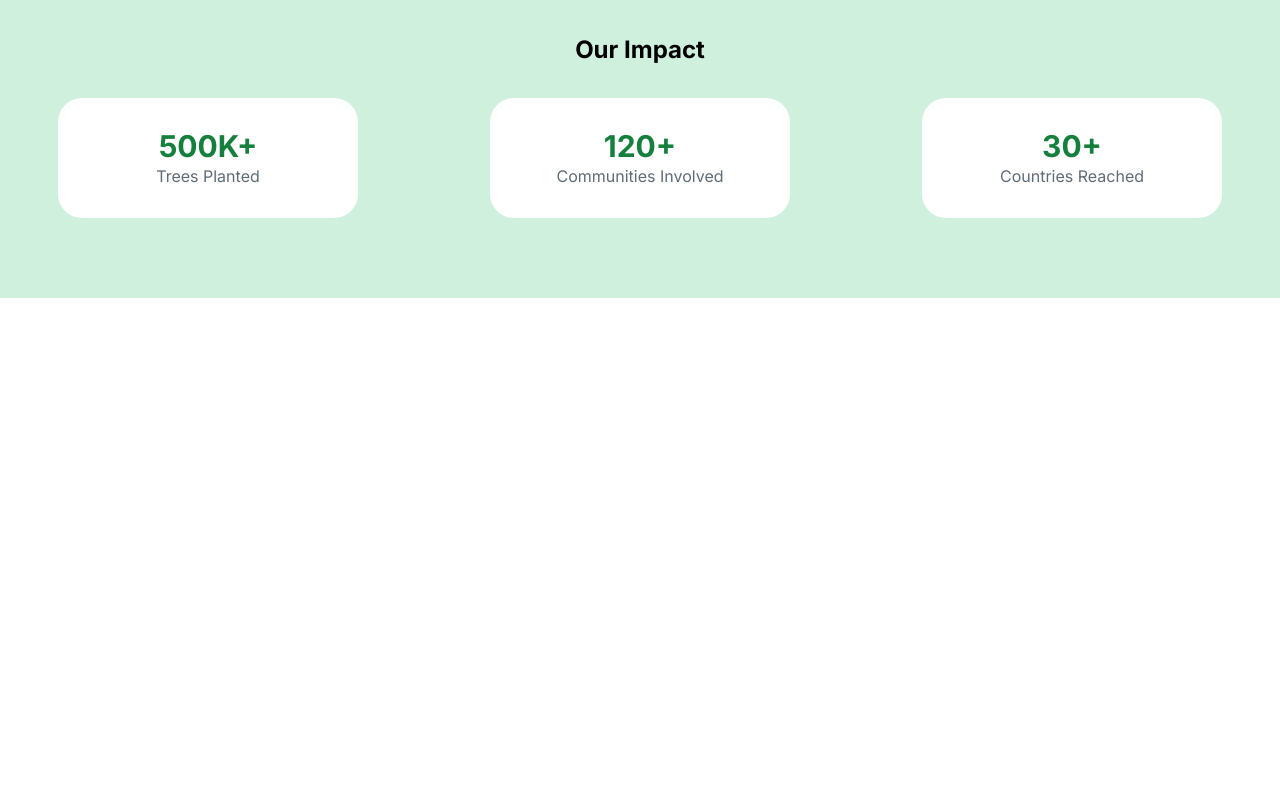
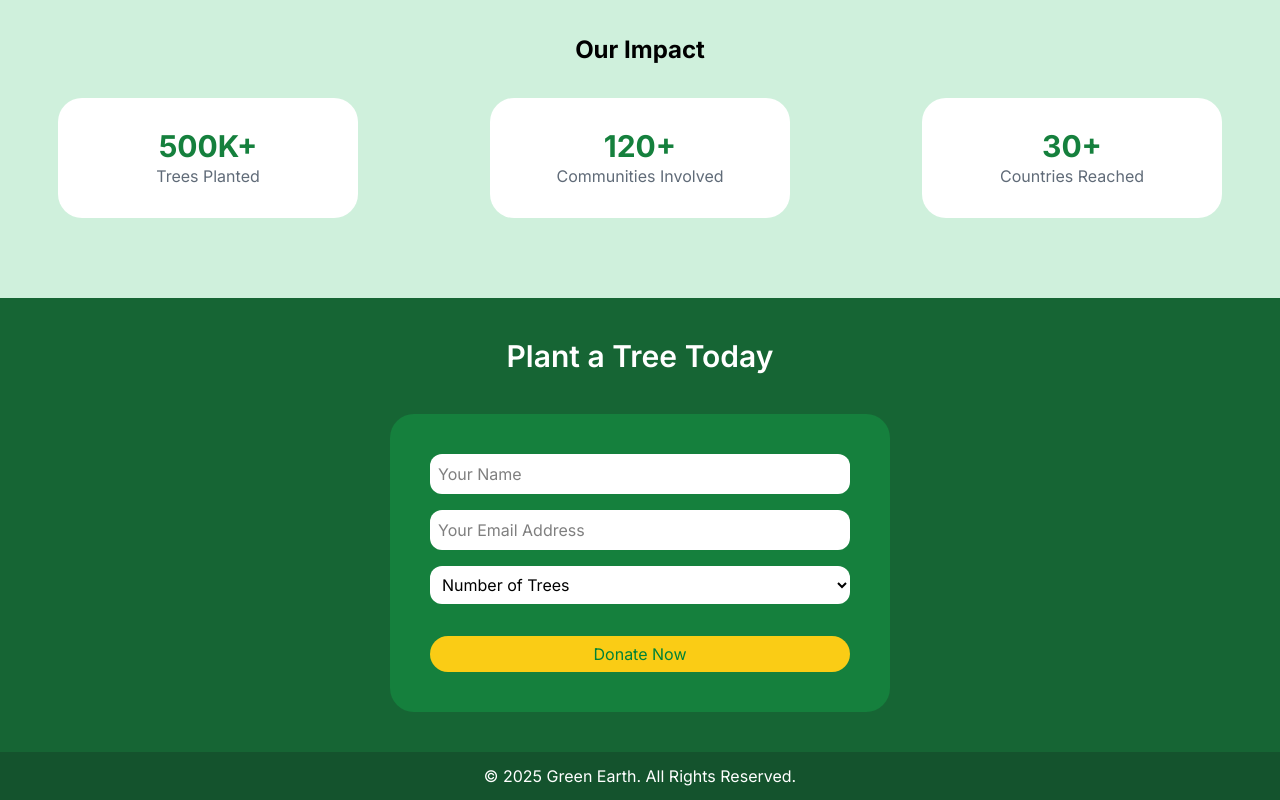
Before and after one commit to sajib4386/Green-Earth, a plain HTML site: page index.html in a window 1280 px wide. Shown: the part 961-1761 px from the top of the page. Before the commit the page ends 1259 px from the top, so only its background shows below. Drawn offline with nearby package versions, Linux system fonts and the light colour scheme.

Commit message:
Footer Section

```diff
--- a/index.html
+++ b/index.html
@@ -75,6 +75,24 @@
             </div>
         </section>
     </main>
+    <!-- Footer Section -->
+    <section class="bg-[#166534] flex flex-col justify-center items-center Font-inter">
+        <div class="w-full flex flex-col justify-center items-center">
+            <h2 class="text-center text-white font-semibold text-3xl p-10">Plant a Tree Today</h2>
+            <form class="bg-[#15803D] flex flex-col p-10 rounded-3xl w-[500px]">
+                <input type="text" name="" id="" placeholder="Your Name" class="bg-white p-2 rounded-xl mb-4">
+                <input type="email" name="" id="" placeholder="Your Email Address" class="bg-white p-2 rounded-xl mb-4">
+                <select class="bg-white p-2 rounded-xl mb-4">
+                    <option>Number of Trees</option>
+                    <option>1-Tree $5</option>
+                    <option>5-Trees $25</option>
+                    <option>10-Trees $50</option>
+                </select>
+                <button class="bg-[#FACC15]  text-green-700 py-1.5 px-3 rounded-3xl mt-4">Donate Now</button>
+            </form>
+        </div>
+        <div class="bg-[#14532D] w-full text-white text-center mt-10 p-3">© 2025 Green Earth. All Rights Reserved.</div>
+    </section>
 </body>
 
 </html>
```
